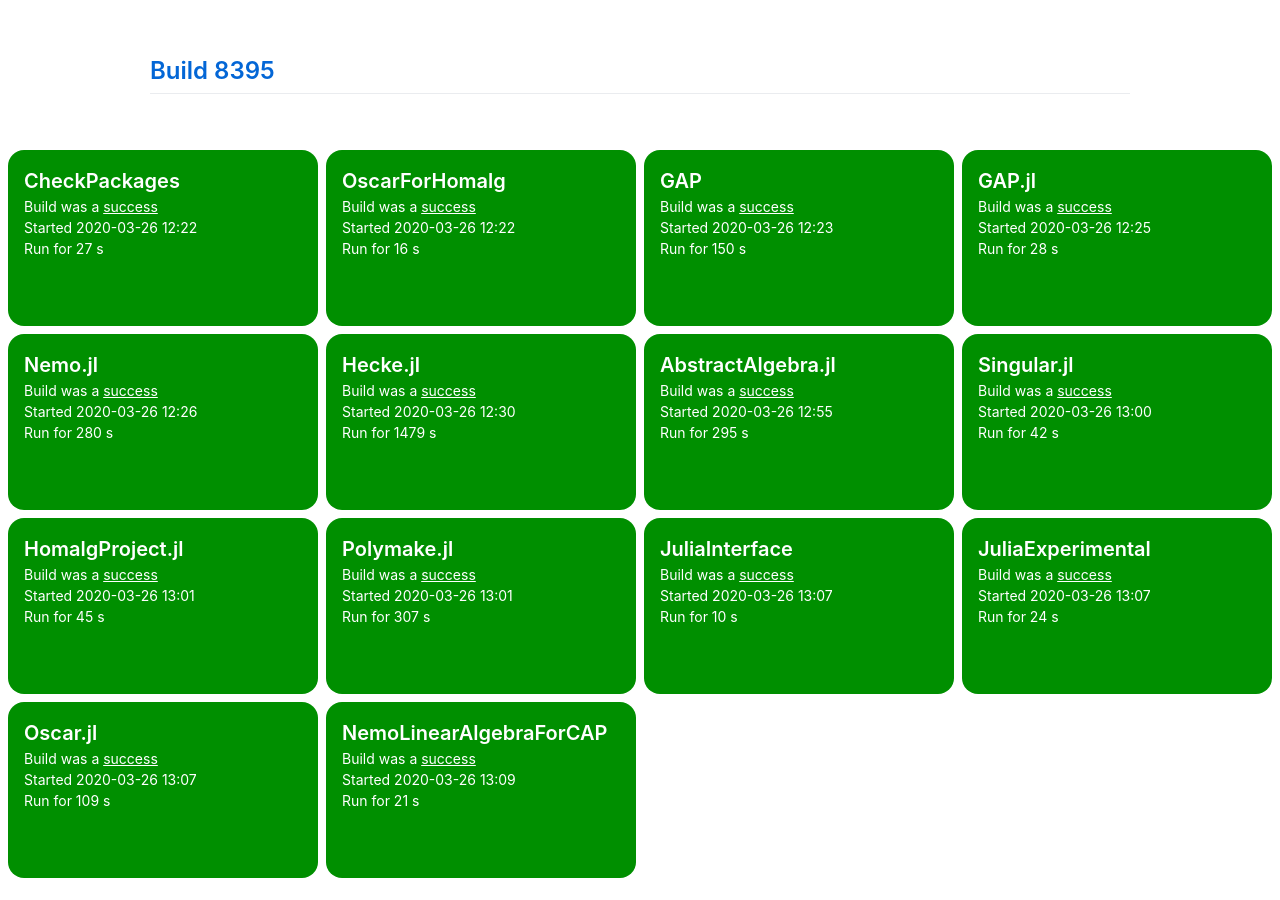
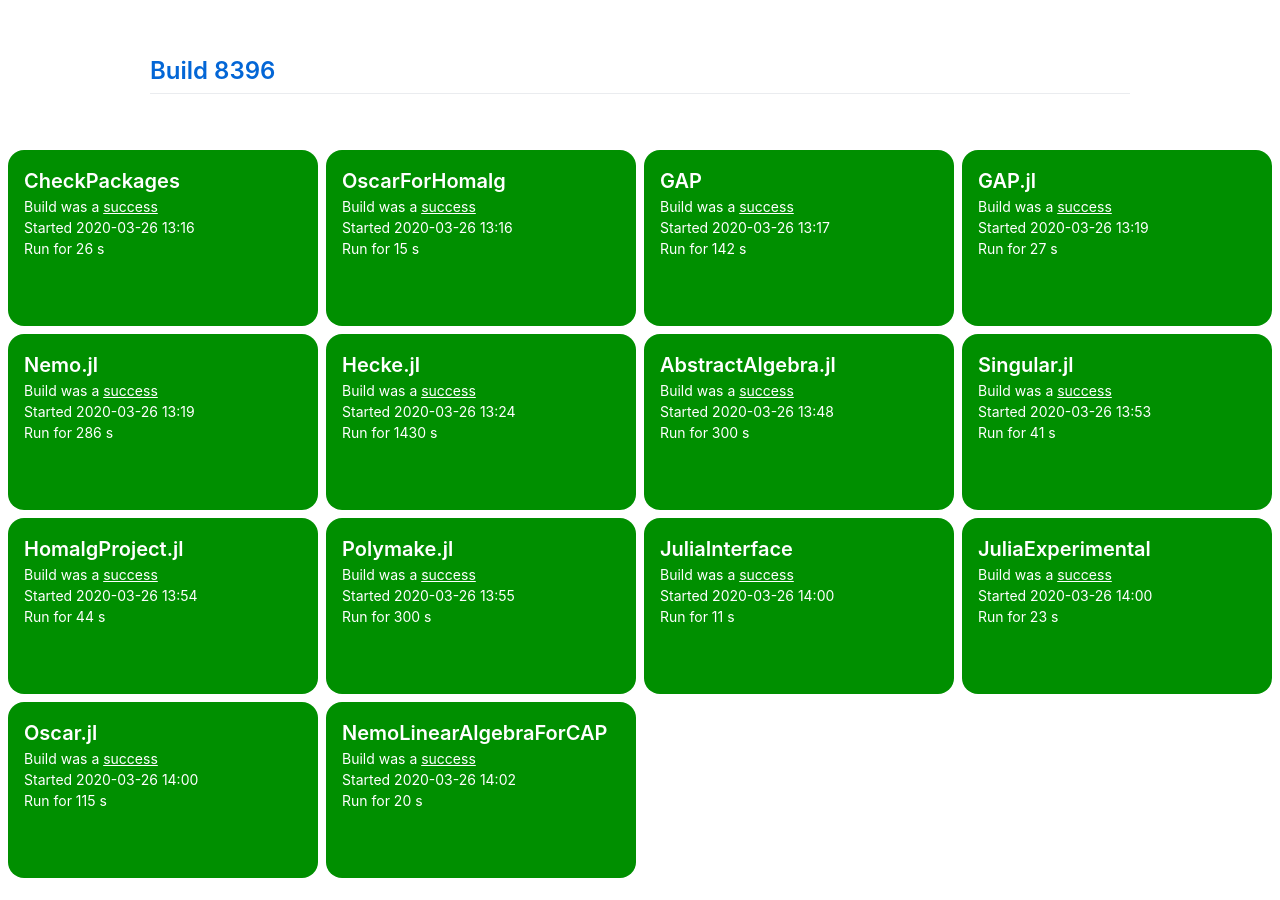
Before and after one commit to oscar-system/oscar-ci-status, a Jekyll site: the page built from index.html, in a window 1280 px wide. Built offline with Jekyll 4.4.1, drawn with Linux system fonts in a browser that asks for light colours.

Commit message:
Build 8396

```diff
--- a/_data/ci.yml
+++ b/_data/ci.yml
@@ -1,158 +1,158 @@
-build: 8395
-build_url: https://oscarci.mathematik.uni-kl.de/job/oscar/8395/
+build: 8396
+build_url: https://oscarci.mathematik.uni-kl.de/job/oscar/8396/
 job: oscar
 tests:
+- duration: 26
+  exitcode: 0
+  first_failure: false
+  first_failure_url: null
+  last_success: false
+  last_success_url: null
+  log: https://oscarci.mathematik.uni-kl.de/job/oscar/8396/artifact/logs/build-8396/CheckPackages.log
+  name: CheckPackages
+  start: 2020-03-26 13:16
+  status: success
+  success: true
+- duration: 15
+  exitcode: 0
+  first_failure: false
+  first_failure_url: null
+  last_success: false
+  last_success_url: null
+  log: https://oscarci.mathematik.uni-kl.de/job/oscar/8396/artifact/logs/build-8396/OscarForHomalg.log
+  name: OscarForHomalg
+  start: 2020-03-26 13:16
+  status: success
+  success: true
+- duration: 142
+  exitcode: 0
+  first_failure: false
+  first_failure_url: null
+  last_success: false
+  last_success_url: null
+  log: https://oscarci.mathematik.uni-kl.de/job/oscar/8396/artifact/logs/build-8396/GAP.log
+  name: GAP
+  start: 2020-03-26 13:17
+  status: success
+  success: true
 - duration: 27
   exitcode: 0
   first_failure: false
   first_failure_url: null
   last_success: false
   last_success_url: null
-  log: https://oscarci.mathematik.uni-kl.de/job/oscar/8395/artifact/logs/build-8395/CheckPackages.log
-  name: CheckPackages
-  start: 2020-03-26 12:22
+  log: https://oscarci.mathematik.uni-kl.de/job/oscar/8396/artifact/logs/build-8396/GAP.jl.log
+  name: GAP.jl
+  start: 2020-03-26 13:19
   status: success
   success: true
-- duration: 16
+- duration: 286
   exitcode: 0
   first_failure: false
   first_failure_url: null
   last_success: false
   last_success_url: null
-  log: https://oscarci.mathematik.uni-kl.de/job/oscar/8395/artifact/logs/build-8395/OscarForHomalg.log
-  name: OscarForHomalg
-  start: 2020-03-26 12:22
+  log: https://oscarci.mathematik.uni-kl.de/job/oscar/8396/artifact/logs/build-8396/Nemo.jl.log
+  name: Nemo.jl
+  start: 2020-03-26 13:19
   status: success
   success: true
-- duration: 150
+- duration: 1430
   exitcode: 0
   first_failure: false
   first_failure_url: null
   last_success: false
   last_success_url: null
-  log: https://oscarci.mathematik.uni-kl.de/job/oscar/8395/artifact/logs/build-8395/GAP.log
-  name: GAP
-  start: 2020-03-26 12:23
+  log: https://oscarci.mathematik.uni-kl.de/job/oscar/8396/artifact/logs/build-8396/Hecke.jl.log
+  name: Hecke.jl
+  start: 2020-03-26 13:24
   status: success
   success: true
-- duration: 28
+- duration: 300
   exitcode: 0
   first_failure: false
   first_failure_url: null
   last_success: false
   last_success_url: null
-  log: https://oscarci.mathematik.uni-kl.de/job/oscar/8395/artifact/logs/build-8395/GAP.jl.log
-  name: GAP.jl
-  start: 2020-03-26 12:25
+  log: https://oscarci.mathematik.uni-kl.de/job/oscar/8396/artifact/logs/build-8396/AbstractAlgebra.jl.log
+  name: AbstractAlgebra.jl
+  start: 2020-03-26 13:48
   status: success
   success: true
-- duration: 280
+- duration: 41
   exitcode: 0
   first_failure: false
   first_failure_url: null
   last_success: false
   last_success_url: null
-  log: https://oscarci.mathematik.uni-kl.de/job/oscar/8395/artifact/logs/build-8395/Nemo.jl.log
-  name: Nemo.jl
-  start: 2020-03-26 12:26
+  log: https://oscarci.mathematik.uni-kl.de/job/oscar/8396/artifact/logs/build-8396/Singular.jl.log
+  name: Singular.jl
+  start: 2020-03-26 13:53
   status: success
   success: true
-- duration: 1479
+- duration: 44
   exitcode: 0
   first_failure: false
   first_failure_url: null
   last_success: false
   last_success_url: null
-  log: https://oscarci.mathematik.uni-kl.de/job/oscar/8395/artifact/logs/build-8395/Hecke.jl.log
-  name: Hecke.jl
-  start: 2020-03-26 12:30
+  log: https://oscarci.mathematik.uni-kl.de/job/oscar/8396/artifact/logs/build-8396/HomalgProject.jl.log
+  name: HomalgProject.jl
+  start: 2020-03-26 13:54
   status: success
   success: true
-- duration: 295
+- duration: 300
   exitcode: 0
   first_failure: false
   first_failure_url: null
   last_success: false
   last_success_url: null
-  log: https://oscarci.mathematik.uni-kl.de/job/oscar/8395/artifact/logs/build-8395/AbstractAlgebra.jl.log
-  name: AbstractAlgebra.jl
-  start: 2020-03-26 12:55
+  log: https://oscarci.mathematik.uni-kl.de/job/oscar/8396/artifact/logs/build-8396/Polymake.jl.log
+  name: Polymake.jl
+  start: 2020-03-26 13:55
   status: success
   success: true
-- duration: 42
+- duration: 11
   exitcode: 0
   first_failure: false
   first_failure_url: null
   last_success: false
   last_success_url: null
-  log: https://oscarci.mathematik.uni-kl.de/job/oscar/8395/artifact/logs/build-8395/Singular.jl.log
-  name: Singular.jl
-  start: 2020-03-26 13:00
+  log: https://oscarci.mathematik.uni-kl.de/job/oscar/8396/artifact/logs/build-8396/JuliaInterface.log
+  name: JuliaInterface
+  start: 2020-03-26 14:00
   status: success
   success: true
-- duration: 45
+- duration: 23
   exitcode: 0
   first_failure: false
   first_failure_url: null
   last_success: false
   last_success_url: null
-  log: https://oscarci.mathematik.uni-kl.de/job/oscar/8395/artifact/logs/build-8395/HomalgProject.jl.log
-  name: HomalgProject.jl
-  start: 2020-03-26 13:01
+  log: https://oscarci.mathematik.uni-kl.de/job/oscar/8396/artifact/logs/build-8396/JuliaExperimental.log
+  name: JuliaExperimental
+  start: 2020-03-26 14:00
   status: success
   success: true
-- duration: 307
+- duration: 115
   exitcode: 0
   first_failure: false
   first_failure_url: null
   last_success: false
   last_success_url: null
-  log: https://oscarci.mathematik.uni-kl.de/job/oscar/8395/artifact/logs/build-8395/Polymake.jl.log
-  name: Polymake.jl
-  start: 2020-03-26 13:01
+  log: https://oscarci.mathematik.uni-kl.de/job/oscar/8396/artifact/logs/build-8396/Oscar.jl.log
+  name: Oscar.jl
+  start: 2020-03-26 14:00
   status: success
   success: true
-- duration: 10
+- duration: 20
   exitcode: 0
   first_failure: false
   first_failure_url: null
   last_success: false
   last_success_url: null
-  log: https://oscarci.mathematik.uni-kl.de/job/oscar/8395/artifact/logs/build-8395/JuliaInterface.log
-  name: JuliaInterface
-  start: 2020-03-26 13:07
+  log: https://oscarci.mathematik.uni-kl.de/job/oscar/8396/artifact/logs/build-8396/NemoLinearAlgebraForCAP.log
+  name: NemoLinearAlgebraForCAP
+  start: 2020-03-26 14:02
   status: success
   success: true
-- duration: 24
-  exitcode: 0
-  first_failure: false
-  first_failure_url: null
-  last_success: false
-  last_success_url: null
-  log: https://oscarci.mathematik.uni-kl.de/job/oscar/8395/artifact/logs/build-8395/JuliaExperimental.log
-  name: JuliaExperimental
-  start: 2020-03-26 13:07
-  status: success
-  success: true
-- duration: 109
-  exitcode: 0
-  first_failure: false
-  first_failure_url: null
-  last_success: false
-  last_success_url: null
-  log: https://oscarci.mathematik.uni-kl.de/job/oscar/8395/artifact/logs/build-8395/Oscar.jl.log
-  name: Oscar.jl
-  start: 2020-03-26 13:07
-  status: success
-  success: true
-- duration: 21
-  exitcode: 0
-  first_failure: false
-  first_failure_url: null
-  last_success: false
-  last_success_url: null
-  log: https://oscarci.mathematik.uni-kl.de/job/oscar/8395/artifact/logs/build-8395/NemoLinearAlgebraForCAP.log
-  name: NemoLinearAlgebraForCAP
-  start: 2020-03-26 13:09
-  status: success
-  success: true
```
Also changed, not shown: README.md.
